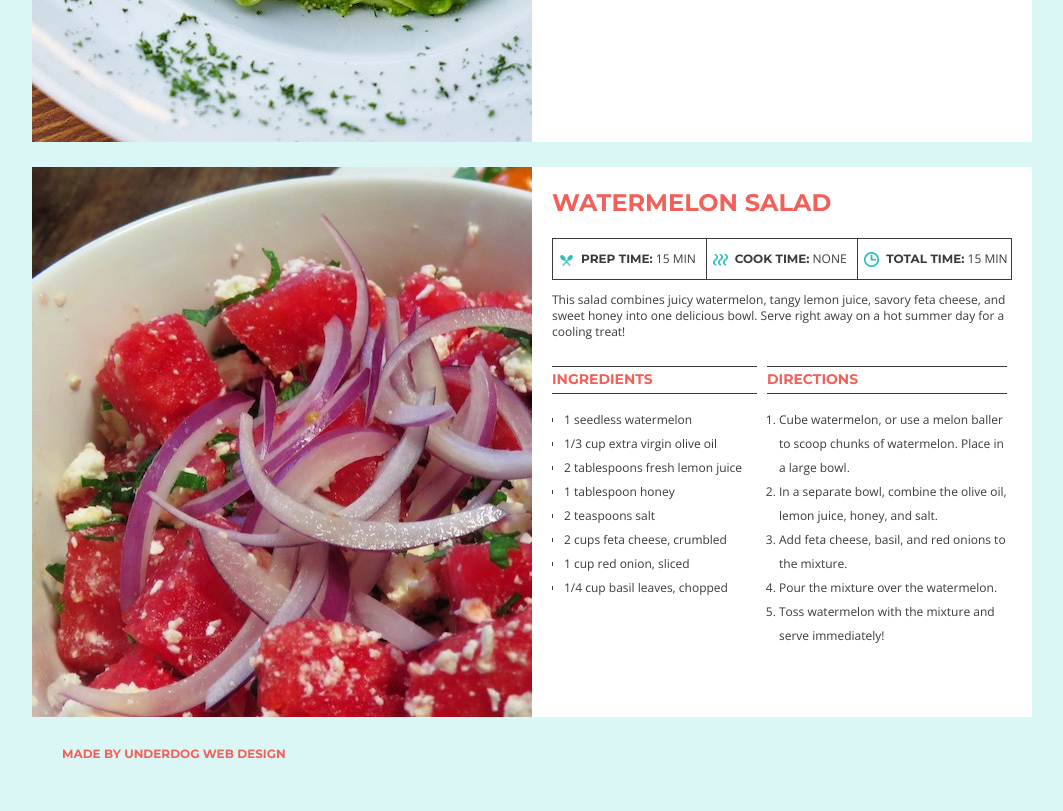
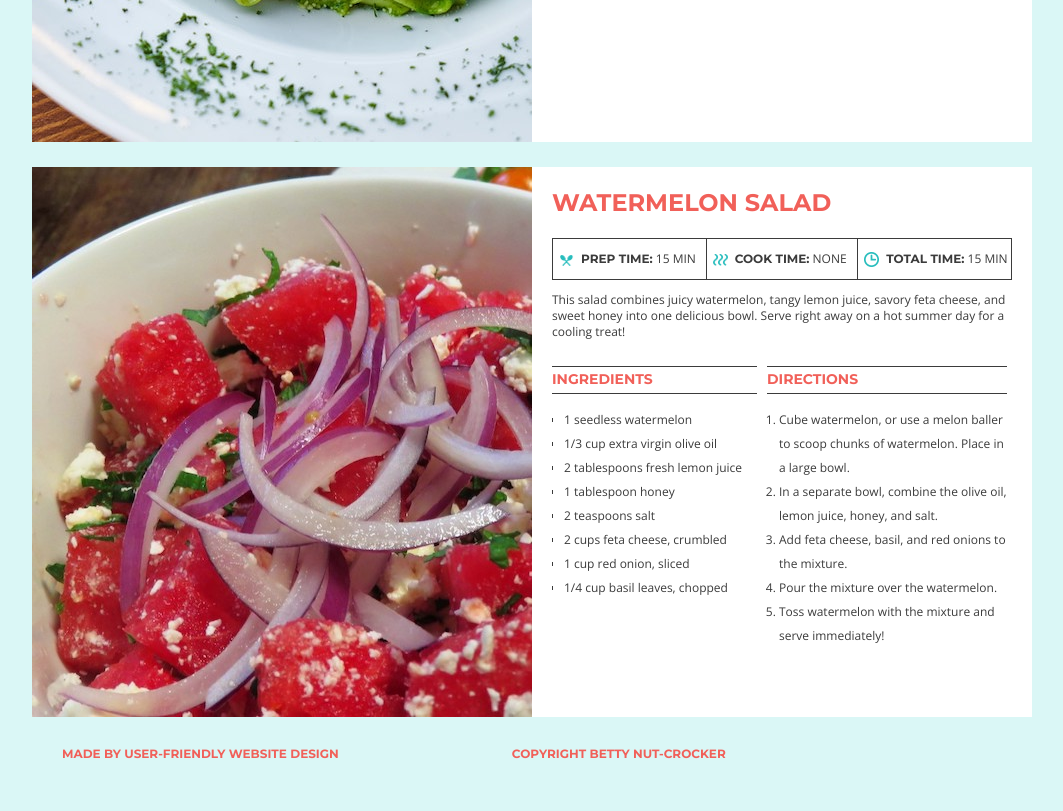
Before and after one commit to mireillesampson/recipe-card-skillcrush, a plain HTML site: page index.html in a window 1280 px wide. Shown: the part 1104-1915 px from the top of the page, without its empty margins (108-1171 px from the left). Drawn offline with nearby package versions, Linux system fonts and the light colour scheme.

Commit message:
backlinks

```diff
--- a/index.html
+++ b/index.html
@@ -167,7 +167,8 @@
             </article>
         </main>
 
-          <a href="http://www.underdogwebdesign.com">Made By Underdog Web Design</a>
+          <a href="https://www.userfriendlywebsite.design">Made By User-Friendly Website Design</a>
+          <a href="https://celtic-rambler-for-sale.webflow.io">Copyright Betty Nut-Crocker</a>
 
     </body>
 
```
